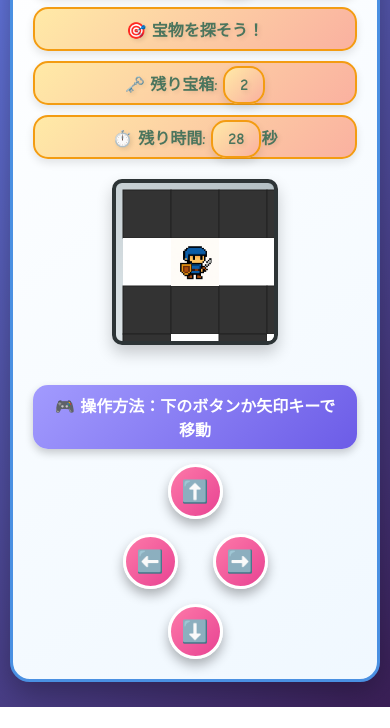
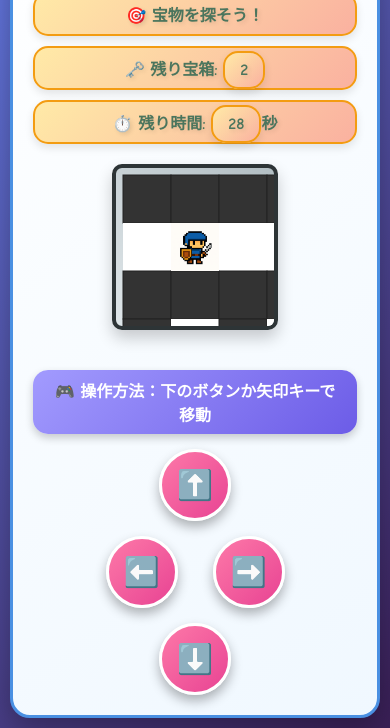
Before and after one commit to titan11111/101-nikkisakusei, a plain HTML site: page index.html in a window 390 px wide. Both pictures are taken after a click on the button "🎮 スタート". Shown: the part 137-865 px from the top of the page. Before the commit the page ends 844 px from the top, so only its background shows below. Drawn offline with Linux system fonts and the light colour scheme.

Commit message:
feat: enlarge controller buttons

```diff
--- a/style.css
+++ b/style.css
@@ -199,9 +199,9 @@ body {
 }
 
 .control-btn {
-  width: 70px;
-  height: 70px;
-  font-size: 28px;
+  width: 91px;
+  height: 91px;
+  font-size: 36px;
   border: none;
   background: linear-gradient(135deg, #fd79a8, #e84393);
   color: white;
@@ -366,9 +366,9 @@ body {
   }
 
   .control-btn {
-    width: 60px;
-    height: 60px;
-    font-size: 24px;
+    width: 78px;
+    height: 78px;
+    font-size: 31px;
   }
 
   .horizontal-controls {
@@ -401,9 +401,9 @@ body {
   }
 
   .control-btn {
-    width: 55px;
-    height: 55px;
-    font-size: 22px;
+    width: 72px;
+    height: 72px;
+    font-size: 29px;
   }
 
   .horizontal-controls {
```
